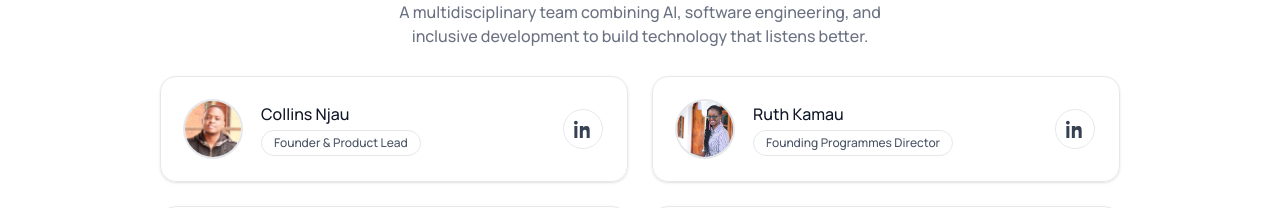
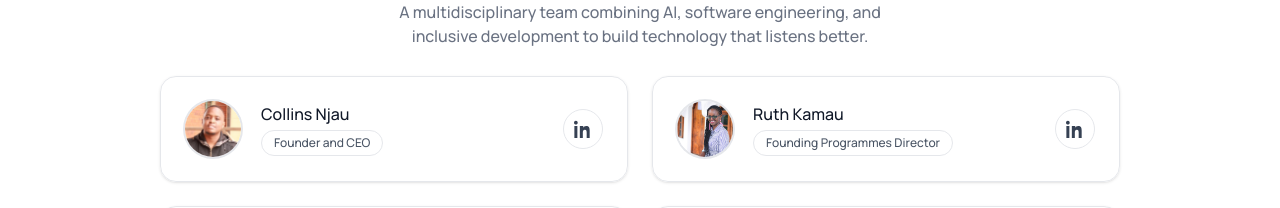
Before and after one commit to martin254/EchoSite, a React (Vite) app: page / in a window 1280 px wide. Shown: the part 6320-6528 px from the top of the page. Built offline with nearby package versions, Linux system fonts and the light colour scheme.

Commit message:
Update Collins Njau title to Founder and CEO

```diff
--- a/src/assets/assets.js
+++ b/src/assets/assets.js
@@ -132,7 +132,7 @@ const assets = {
 export default assets
 
 export const teamData = [
-  { name: 'Collins Njau', title: 'Founder & Product Lead', image: njau ,linkedin:'https://www.linkedin.com/in/collins-njau-294831a7/' },
+  { name: 'Collins Njau', title: 'Founder and CEO', image: njau ,linkedin:'https://www.linkedin.com/in/collins-njau-294831a7/' },
   { name: 'Ruth Kamau ', title: 'Founding Programmes Director', image: ruth, linkedin:'https://www.linkedin.com/in/ruth-kamau-b07399127/' },
   { name: 'Sheila Odhiambo', title: 'Technical Advisor, Programs & MEL', image: sheila, linkedin:'https://www.linkedin.com/in/sheila-odhiambo/' },
   { name: 'Martin Muru', title: 'Co-Founder & Principal AI Engineer', image: twi, linkedin:'https://www.linkedin.com/in/martinmuru/' },
```
